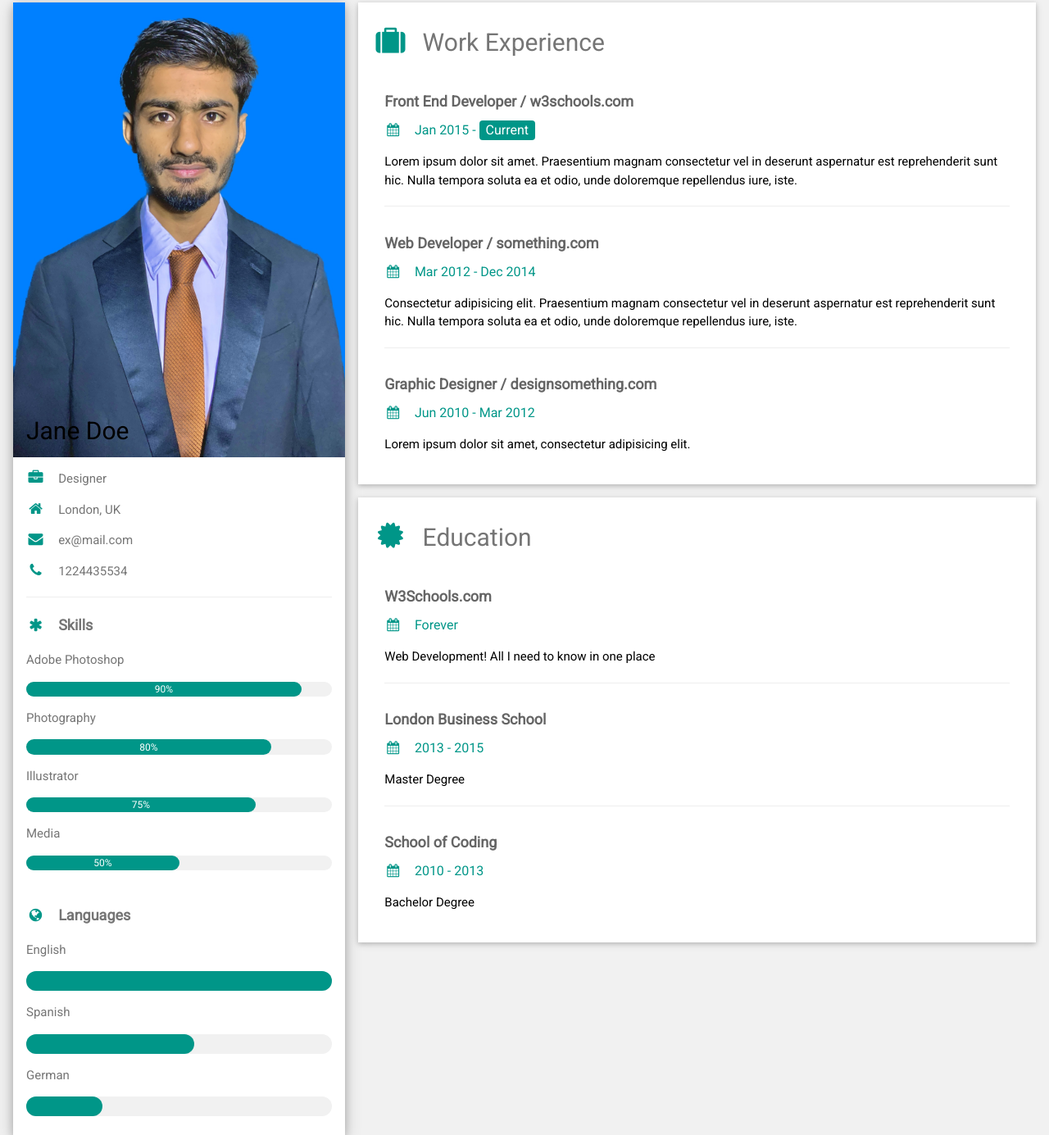
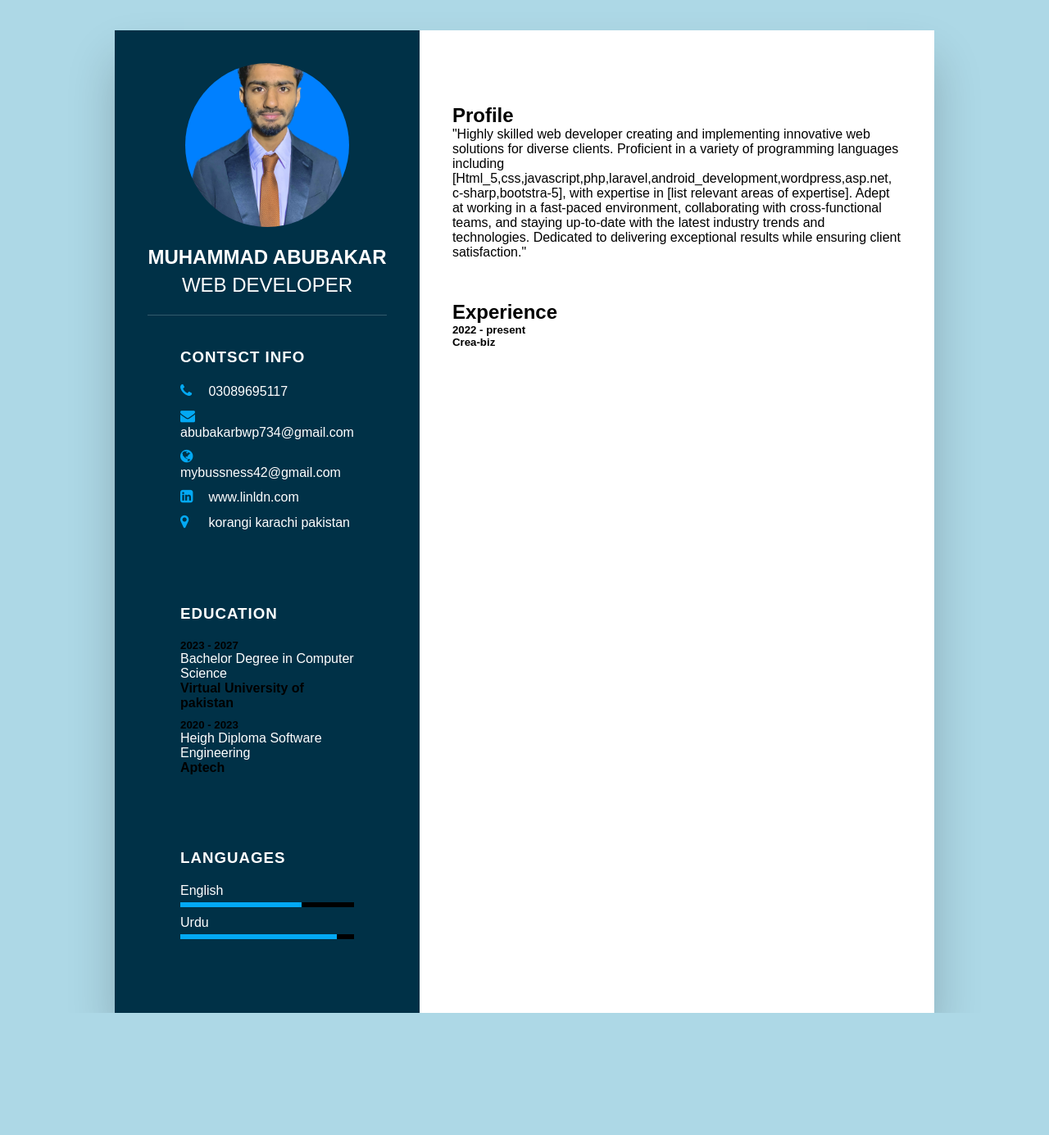
Before and after one commit to MeAbubakar/myresume, a plain HTML site: page index.html in a window 1280 px wide. Shown: the part 13-1398 px from the top of the page at 82% size. After the commit the page ends 1249 px from the top, so only its background shows below. Drawn offline with nearby package versions, Linux system fonts and the light colour scheme.

Commit message:
Update index.html

```diff
--- a/index.html
+++ b/index.html
@@ -1,144 +1,291 @@
 <!DOCTYPE html>
-<html>
-<title>W3.CSS Template</title>
-<meta charset="UTF-8">
-<meta name="viewport" content="width=device-width, initial-scale=1">
-<link rel="stylesheet" href="https://www.w3schools.com/w3css/4/w3.css">
-<link rel='stylesheet' href='https://fonts.googleapis.com/css?family=Roboto'>
-<link rel="stylesheet" href="https://cdnjs.cloudflare.com/ajax/libs/font-awesome/4.7.0/css/font-awesome.min.css">
+<html lang="en">
+<head>
+    <meta charset="UTF-8">
+    <meta name="viewport" content="width=device-width, initial-scale=1.0">
+    <title>Resume</title>
+    <link rel="stylesheet" href="style.css">
+    <link rel="stylesheet" href="https://cdnjs.cloudflare.com/ajax/libs/font-awesome/4.7.0/css/font-awesome.css" integrity="sha512-5A8nwdMOWrSz20fDsjczgUidUBR8liPYU+WymTZP1lmY9G6Oc7HlZv156XqnsgNUzTyMefFTcsFH/tnJE/+xBg==" crossorigin="anonymous" referrerpolicy="no-referrer" />
+</head>
+
 <style>
-html,body,h1,h2,h3,h4,h5,h6 {font-family: "Roboto", sans-serif}
+
+
+
+
+    *{
+        margin: 0;
+        padding: 0;
+        box-sizing: border-box;
+        font-family: 'Poppins', sans-serif;
+
+    }
+
+
+    body{
+
+    background-color: lightblue;
+    justify-content: center;
+    display: flex;
+    align-items: center;
+    min-height: 100vh;
+
+
+
+    }
+    .container{
+        margin-top: 50px;
+        position: relative;
+        background-color: #fff;
+        width: 100%;
+        max-width: 1000px;
+        min-height: 1000px;
+        display: grid;
+        grid-template-columns: 1fr 2fr;
+        box-shadow: 0 35px 55px rgba(0, 0, 0, 0.2);
+    }
+    .container .left-side{
+    position: relative;
+    background: #003147;
+    padding: 40px;
+
+
+
+    }
+    .container .right-side{
+
+        position: relative;
+        background: #fff;
+        padding: 40px;
+
+    }
+    .porfile-text{
+    position: relative;
+    display: flex;
+    flex-direction: column;
+    align-items: center;
+    padding-bottom: 20px;
+    border-bottom: 1px solid rgba(255,255,255,0.2);
+    }
+    .porfile-text .image-Box{
+       position: relative;
+       width: 200px;
+       height: 200px;
+       border-radius: 50%;
+       overflow: hidden;
+    }
+    .porfile-text .image-Box img{
+
+        position: absolute;
+        top: 0px;
+        left: 0px;
+        width: 100%;
+        height: 100%;
+        object-fit: cover;
+    }
+
+    .porfile-text h2{
+    color: #fff;
+    font-size: 1.5em;
+    margin-top: 20px;
+    text-transform: uppercase;
+    text-align: center;
+    font-weight: 600;
+    line-height: 1.4em;
+
+    }
+    .porfile-text h2 span{
+        font-weight: 0.8em;
+        font-weight: 300;
+    }
+    .contactInfo{
+
+        padding: 40px;
+    }
+    .title{
+
+        color: #fff;
+        text-transform: uppercase;
+        font-weight: 600;
+        letter-spacing: 1px;
+        margin-bottom: 20px;
+    }
+
+    .contactInfo ul{
+        position: relative;
+    }
+    .contactInfo ul li{
+    position: relative;
+    list-style: none;
+    margin:  10px 0px;
+    cursor: pointer;
+
+    }
+    .contactInfo ul li .icon{
+        display: inline-block;
+        width: 30px;
+        font-size: 18px;
+        color: #03a9f4;
+
+    }
+    .contactInfo ul li span{
+        color: #fff;
+    }
+    .contactInfo.education h5{
+        color: #03a9f4;
+        font-weight: 500;
+
+    }
+    .contactInfo h4:nth-child(2){
+        font-family: sans-serif;
+        color: #fff;
+        font-weight: 500;
+    }
+    .contactInfo.language .percent{
+
+        position: relative;
+        width: 100%;
+        height: 6px;
+        background: rgb(0, 0, 0);
+        margin-top: 5px;
+        display: block;
+        margin-top: 5px;
+
+    }
+    .contactInfo.language .percent div{
+        position: absolute;
+        top: 0;
+        left: 0;
+        height: 100%;
+        background: #03a9f4;
+
+    }
+    .about{
+        margin-top: 50px;
+
+    }
+    .about:last-child{
+        margin-bottom: 0;
+
+    }
+
+
+
+
+
+
+
+
+
 </style>
-<body class="w3-light-grey">
+<body>
+     <div class="container">
+<div class="left-side">
 
-<!-- Page Container -->
-<div class="w3-content w3-margin-top" style="max-width:1400px;">
-
-  <!-- The Grid -->
-  <div class="w3-row-padding">
-
-    <!-- Left Column -->
-    <div class="w3-third">
-
-      <div class="w3-white w3-text-grey w3-card-4">
-        <div class="w3-display-container">
-          <img src="Picsart_23-02-20_01-09-45-813.jpg" style="width:100%" alt="Avatar">
-          <div class="w3-display-bottomleft w3-container w3-text-black">
-            <h2>Jane Doe</h2>
-          </div>
-        </div>
-        <div class="w3-container">
-          <p><i class="fa fa-briefcase fa-fw w3-margin-right w3-large w3-text-teal"></i>Designer</p>
-          <p><i class="fa fa-home fa-fw w3-margin-right w3-large w3-text-teal"></i>London, UK</p>
-          <p><i class="fa fa-envelope fa-fw w3-margin-right w3-large w3-text-teal"></i>ex@mail.com</p>
-          <p><i class="fa fa-phone fa-fw w3-margin-right w3-large w3-text-teal"></i>1224435534</p>
-          <hr>
-
-          <p class="w3-large"><b><i class="fa fa-asterisk fa-fw w3-margin-right w3-text-teal"></i>Skills</b></p>
-          <p>Adobe Photoshop</p>
-          <div class="w3-light-grey w3-round-xlarge w3-small">
-            <div class="w3-container w3-center w3-round-xlarge w3-teal" style="width:90%">90%</div>
-          </div>
-          <p>Photography</p>
-          <div class="w3-light-grey w3-round-xlarge w3-small">
-            <div class="w3-container w3-center w3-round-xlarge w3-teal" style="width:80%">
-              <div class="w3-center w3-text-white">80%</div>
-            </div>
-          </div>
-          <p>Illustrator</p>
-          <div class="w3-light-grey w3-round-xlarge w3-small">
-            <div class="w3-container w3-center w3-round-xlarge w3-teal" style="width:75%">75%</div>
-          </div>
-          <p>Media</p>
-          <div class="w3-light-grey w3-round-xlarge w3-small">
-            <div class="w3-container w3-center w3-round-xlarge w3-teal" style="width:50%">50%</div>
-          </div>
-          <br>
-
-          <p class="w3-large w3-text-theme"><b><i class="fa fa-globe fa-fw w3-margin-right w3-text-teal"></i>Languages</b></p>
-          <p>English</p>
-          <div class="w3-light-grey w3-round-xlarge">
-            <div class="w3-round-xlarge w3-teal" style="height:24px;width:100%"></div>
-          </div>
-          <p>Spanish</p>
-          <div class="w3-light-grey w3-round-xlarge">
-            <div class="w3-round-xlarge w3-teal" style="height:24px;width:55%"></div>
-          </div>
-          <p>German</p>
-          <div class="w3-light-grey w3-round-xlarge">
-            <div class="w3-round-xlarge w3-teal" style="height:24px;width:25%"></div>
-          </div>
-          <br>
-        </div>
-      </div><br>
-
-    <!-- End Left Column -->
+    <div class="porfile-text">
+<div class="image-Box">
+<img src="Picsart_23-02-20_01-09-45-813.jpg" alt="">
+</div>
+<h2>Muhammad Abubakar<br> <span>Web Developer</span></h2>
     </div>
 
-    <!-- Right Column -->
-    <div class="w3-twothird">
+<div class="contactInfo">
+<h3 class="title"> contsct Info</h3>
+<ul>
+    <li>
+        <span class="icon"><i class="fa fa-phone" aria-hidden="true"></i></span>
+        <span class="text">03089695117</span>
+    </li>
 
-      <div class="w3-container w3-card w3-white w3-margin-bottom">
-        <h2 class="w3-text-grey w3-padding-16"><i class="fa fa-suitcase fa-fw w3-margin-right w3-xxlarge w3-text-teal"></i>Work Experience</h2>
-        <div class="w3-container">
-          <h5 class="w3-opacity"><b>Front End Developer / w3schools.com</b></h5>
-          <h6 class="w3-text-teal"><i class="fa fa-calendar fa-fw w3-margin-right"></i>Jan 2015 - <span class="w3-tag w3-teal w3-round">Current</span></h6>
-          <p>Lorem ipsum dolor sit amet. Praesentium magnam consectetur vel in deserunt aspernatur est reprehenderit sunt hic. Nulla tempora soluta ea et odio, unde doloremque repellendus iure, iste.</p>
-          <hr>
-        </div>
-        <div class="w3-container">
-          <h5 class="w3-opacity"><b>Web Developer / something.com</b></h5>
-          <h6 class="w3-text-teal"><i class="fa fa-calendar fa-fw w3-margin-right"></i>Mar 2012 - Dec 2014</h6>
-          <p>Consectetur adipisicing elit. Praesentium magnam consectetur vel in deserunt aspernatur est reprehenderit sunt hic. Nulla tempora soluta ea et odio, unde doloremque repellendus iure, iste.</p>
-          <hr>
-        </div>
-        <div class="w3-container">
-          <h5 class="w3-opacity"><b>Graphic Designer / designsomething.com</b></h5>
-          <h6 class="w3-text-teal"><i class="fa fa-calendar fa-fw w3-margin-right"></i>Jun 2010 - Mar 2012</h6>
-          <p>Lorem ipsum dolor sit amet, consectetur adipisicing elit. </p><br>
-        </div>
-      </div>
+    <li>
+        <span class="icon"><i class="fa fa-envelope" aria-hidden="true"></i></span>
+        <span class="text">abubakarbwp734@gmail.com</span>
+    </li>
+    <li>
+        <span class="icon"><i class="fa fa-globe" aria-hidden="true"></i>
+        </span>
+        <span class="text">mybussness42@gmail.com</span>
+    </li>
+    <li>
+        <span class="icon"><i class="fa fa-linkedin-square" aria-hidden="true"></i></span>
+        <span class="text">www.linldn.com</span>
+    </li>
+    <li>
+        <span class="icon"><i class="fa fa-map-marker" aria-hidden="true"></i></span>
+        <span class="text"> korangi karachi pakistan</span>
+    </li>
+</ul>
+</div>
 
-      <div class="w3-container w3-card w3-white">
-        <h2 class="w3-text-grey w3-padding-16"><i class="fa fa-certificate fa-fw w3-margin-right w3-xxlarge w3-text-teal"></i>Education</h2>
-        <div class="w3-container">
-          <h5 class="w3-opacity"><b>W3Schools.com</b></h5>
-          <h6 class="w3-text-teal"><i class="fa fa-calendar fa-fw w3-margin-right"></i>Forever</h6>
-          <p>Web Development! All I need to know in one place</p>
-          <hr>
-        </div>
-        <div class="w3-container">
-          <h5 class="w3-opacity"><b>London Business School</b></h5>
-          <h6 class="w3-text-teal"><i class="fa fa-calendar fa-fw w3-margin-right"></i>2013 - 2015</h6>
-          <p>Master Degree</p>
-          <hr>
-        </div>
-        <div class="w3-container">
-          <h5 class="w3-opacity"><b>School of Coding</b></h5>
-          <h6 class="w3-text-teal"><i class="fa fa-calendar fa-fw w3-margin-right"></i>2010 - 2013</h6>
-          <p>Bachelor Degree</p><br>
-        </div>
-      </div>
 
-    <!-- End Right Column -->
+
+<div class="contactInfo">
+    <h3 class="title">Education</h3>
+    <ul>
+       <li>
+        <h5>2023 - 2027 </h5>
+        <h4>Bachelor Degree in Computer Science</h4>
+        <h4>Virtual University of pakistan</h4>
+       </li>
+       <li>
+        <h5>2020 - 2023 </h5>
+        <h4>Heigh Diploma Software Engineering</h4>
+        <h4>Aptech</h4>
+       </li>
+    </ul>
     </div>
 
-  <!-- End Grid -->
-  </div>
 
-  <!-- End Page Container -->
+
+    <div class="contactInfo language">
+        <h3 class="title">Languages</h3>
+        <ul>
+
+
+                <li>
+                    <span class="text">English</span>
+                    <span class="percent">
+                        <div style="width: 70%;"></div>
+                    </span>
+                  </li>
+                  <li>
+                  <span class="text">Urdu</span>
+                      <span class="percent">
+                        <div style="width: 90%;"></div>
+                      </span>
+                 </li>
+        </ul>
+        </div>
 </div>
 
-<footer class="w3-container w3-teal w3-center w3-margin-top">
-  <p>Find me on social media.</p>
-  <i class="fa fa-facebook-official w3-hover-opacity"></i>
-  <i class="fa fa-instagram w3-hover-opacity"></i>
-  <i class="fa fa-snapchat w3-hover-opacity"></i>
-  <i class="fa fa-pinterest-p w3-hover-opacity"></i>
-  <i class="fa fa-twitter w3-hover-opacity"></i>
-  <i class="fa fa-linkedin w3-hover-opacity"></i>
-  <p>Powered by <a href="https://www.w3schools.com/w3css/default.asp" target="_blank">w3.css</a></p>
-</footer>
 
+                        <!------------------ Right Side----------------------->
+
+<div class="right-side">
+<div class="about">
+<h2 class="title2">Profile</h2>
+<p>"Highly skilled web developer creating and implementing innovative web solutions for diverse clients.
+    Proficient in a variety of programming languages including
+    [Html_5,css,javascript,php,laravel,android_development,wordpress,asp.net,
+    c-sharp,bootstra-5], with expertise in [list relevant areas of expertise]. Adept at working in a fast-paced
+    environment, collaborating with cross-functional teams, and staying up-to-date with the latest industry
+    trends and technologies. Dedicated to delivering exceptional results while ensuring client satisfaction."</p>
+</div>
+
+
+
+<div class="about">
+    <h2 class="title2">Experience</h2>
+    <div class="box">
+<div class="year_company">
+    <h5>2022 - present</h5>
+    <h5> Crea-biz</h5>
+</div>
+    </div>
+     </div>
+<p></p>
+</div>
+
+    </div>
 </body>
 </html>
```
